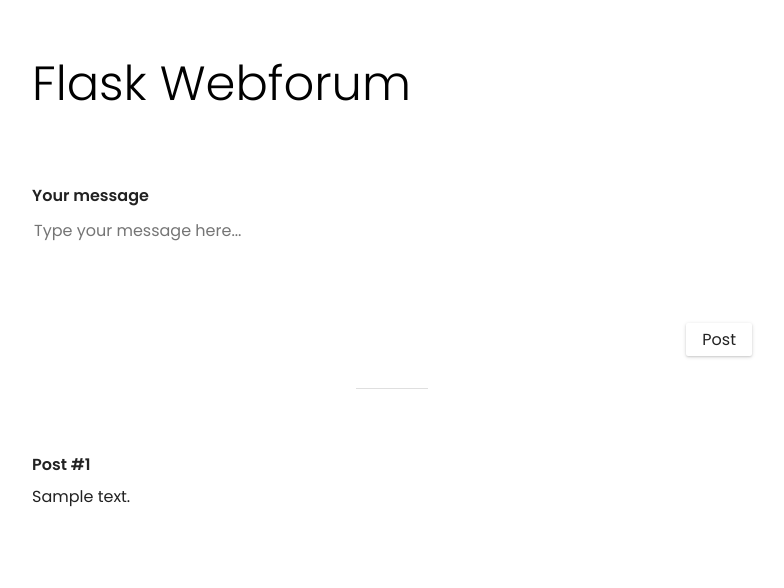
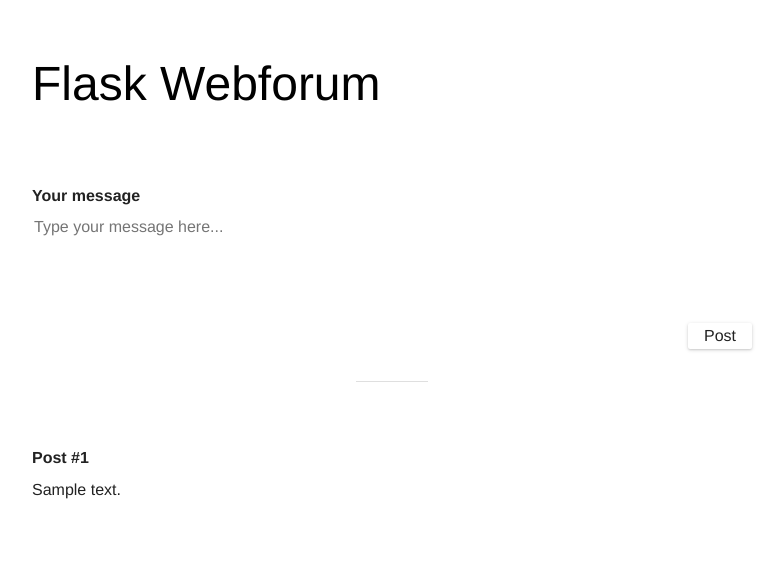
Before and after one commit to chinatimmy/flask-webforum, a Flask app: page / in a window 1280 px wide. Shown: the top 588 px of the page, without its empty margins (248-1032 px from the left). Run offline with Flask 2, Linux system fonts and the light colour scheme; tables that the repository leaves empty hold one stand-in row (values such as "Sample post").

Commit message:
fix nonfree fonts and html entites

```diff
--- a/forum.py
+++ b/forum.py
@@ -43,7 +43,7 @@
     '''
     if request.method == 'POST':
         your_post = str(request.form['post'][:128])
-        new_post = Post(content=escape(your_post))
+        new_post = Post(content=str(your_post))
         DB.session.add(new_post)
         DB.session.commit()
 
--- a/static/css.css
+++ b/static/css.css
@@ -1,6 +1,4 @@
 @charset 'utf-8';
-@import url('https://fonts.googleapis.com/css2?family=Poppins:wght@300;400;600&display=swap');
-
 html, body {
 	margin: 0;
 
@@ -9,7 +7,7 @@
 
 body {
 	color: #222;
-	font-family: 'Poppins', 'Helvetica Neue', 'Arial', sans-serif;
+	font-family: 'Helvetica Neue', 'Arial', sans-serif;
 	line-height: 1.5;
 }
 
```
